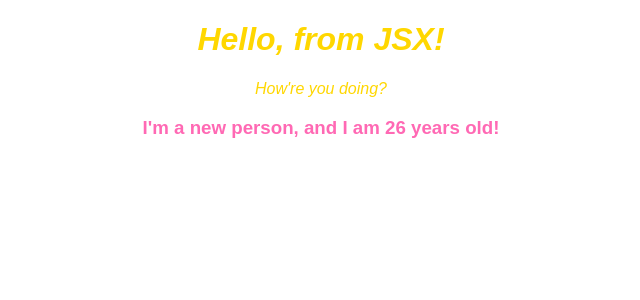
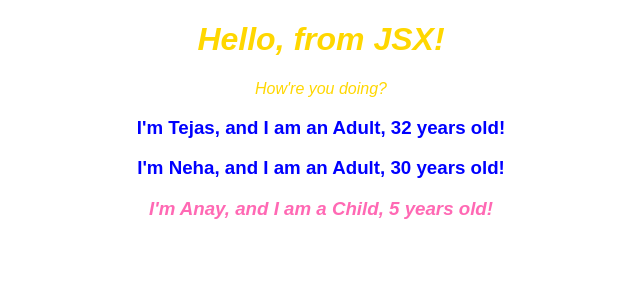
Before and after one commit to tpendse/react-sandbox, a React (Create React App) app in the folder myapp/: page / in a window 1280 px wide. Shown: the top 300 px of the page, without its empty margins (319-959 px from the left). Built offline with nearby package versions, Linux system fonts and the light colour scheme.

Commit message:
React: pass data via props

```diff
--- a/myapp/src/App.css
+++ b/myapp/src/App.css
@@ -6,8 +6,12 @@
 
 .Person {
   text-align: center;
+  color: blue;
+  font-style: initial;
+}
+
+.Child {
   color: hotpink;
-  font-style: initial;
 }
 
 .App-logo {
--- a/myapp/src/App.js
+++ b/myapp/src/App.js
@@ -9,7 +9,9 @@ class App extends Component {
       <div className="App">
         <h1>Hello, from JSX!</h1>
         <p>How're you doing?</p>
-        <Person />
+        <Person name="Tejas" age="32" />
+        <Person name="Neha" age="30" />
+        <Person name="Anay" age="5" />
       </div>
     );
   }
--- a/myapp/src/Person/Person.js
+++ b/myapp/src/Person/Person.js
@@ -1,8 +1,10 @@
 import React from 'react';
 
-const person = () => {
-    const age = Math.floor(Math.random() * 30);
-    return <h3 className="Person">I'm a new person, and I am {age} years old!</h3>
+const person = (props) => {
+    const is_child = props.age < 18;
+    const css_class = is_child ? "Child" : "Person";
+    const label = is_child ? "Child" : "Adult";
+    return <h3 className={css_class}>I'm {props.name}, and I am {is_child ? "a" : "an"} {label}, {props.age} years old!</h3>
 }
 
 export default person;
```
